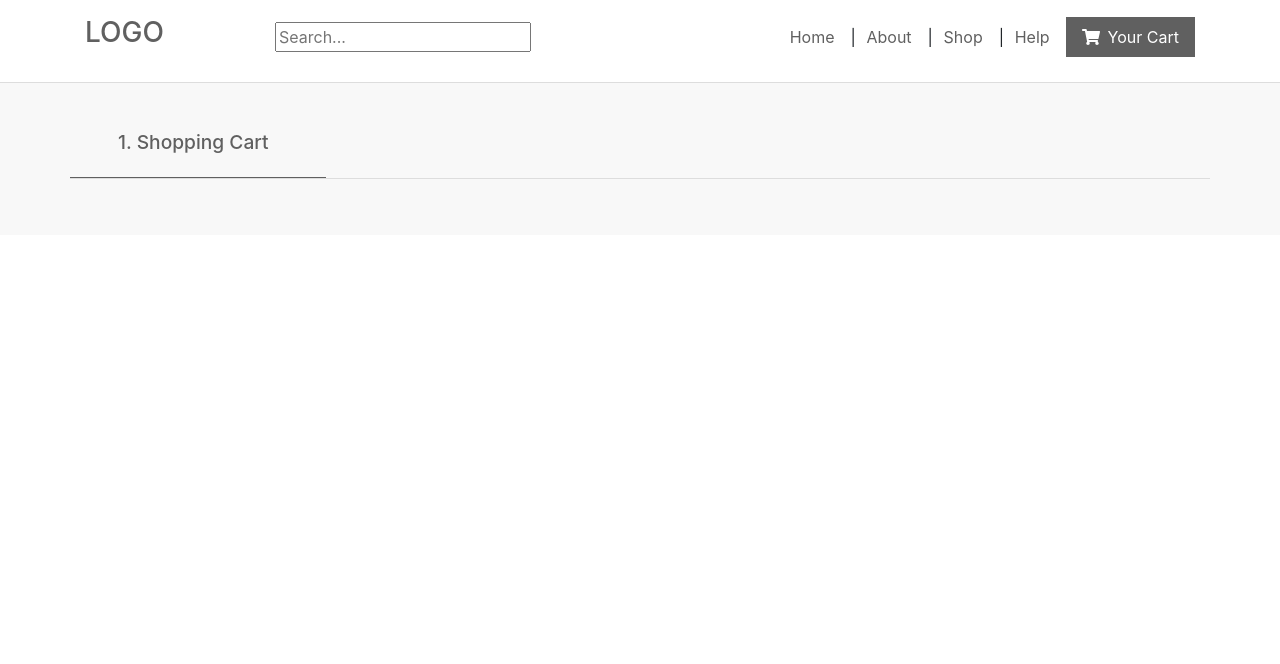
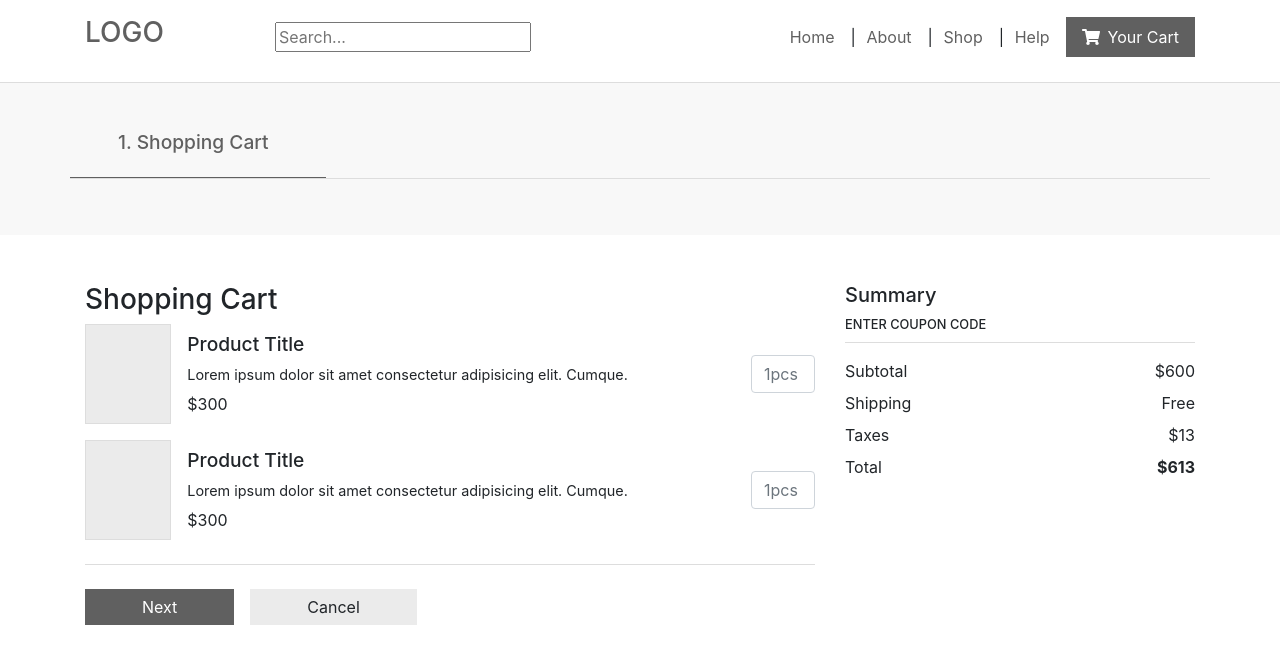
Before and after one commit to munirmahmud/test-webshop, a React (Create React App) app: page /cart in a window 1280 px wide. Shown: the top 664 px of the page. Built offline with nearby package versions, Linux system fonts and the light colour scheme.

Commit message:
Cart Product done

```diff
--- /dev/null
+++ b/src/components/CartItems/cartItemsStyles.css
@@ -0,0 +1,42 @@
+.cart-product-wrapper {
+  border-bottom: 1px solid #ddd;
+  padding-bottom: 1.5rem;
+  margin-bottom: 1.5rem;
+}
+.cart-content-wrapper {
+  width: 100%;
+}
+.product h2 {
+  font-size: 1.2rem;
+}
+.product p {
+  font-size: 0.9rem;
+  margin-bottom: 0.4rem;
+}
+.productimg {
+  width: 100px;
+  height: 100px;
+  background: #ebebeb;
+  border: 1px solid #ddd;
+}
+.product-quantity {
+  width: 4rem;
+}
+
+.coupon {
+  font-size: 0.8rem;
+  font-weight: 500;
+  border-bottom: 1px solid #ddd;
+}
+
+.cart-product-wrapper ~ .btn {
+  padding: 0.3rem 3.5rem;
+  border-radius: 0;
+}
+.btn-next {
+  background: #606060;
+  color: #fff;
+}
+.btn-cancel {
+  background: #ebebeb;
+}
--- /dev/null
+++ b/src/components/CartItems/index.jsx
@@ -0,0 +1,74 @@
+import React from 'react'
+import './cartItemsStyles.css'
+
+const CartItems = () => {
+    return (
+        <div className="container mt-5">
+            <div className="row">
+                <div className="col-md-8">
+                    <h3>Shopping Cart</h3>
+                    <div className="cart-product-wrapper">
+                        <div className="product d-flex mb-3">
+                            {/* <img src="" alt=""/> */}
+                            <div className="productimg mr-3"></div>
+                            <div className="cart-content-wrapper d-flex align-items-center">
+                                <div className="cart-content">
+                                    <h2>Product Title</h2>
+                                    <p>Lorem ipsum dolor sit amet consectetur adipisicing elit. Cumque.</p>
+                                    <div>$300</div>
+                                </div>
+                                <div className="product-quantity ml-auto">
+                                    <input className="form-control" type="text" placeholder="1pcs" />
+                                </div>
+                            </div>
+                        </div>
+                        <div className="product d-flex">
+                            {/* <img src="" alt=""/> */}
+                            <div className="productimg mr-3"></div>
+                            <div className="cart-content-wrapper d-flex align-items-center">
+                                <div className="cart-content">
+                                    <h2>Product Title</h2>
+                                    <p>Lorem ipsum dolor sit amet consectetur adipisicing elit. Cumque.</p>
+                                    <div>$300</div>
+                                </div>
+
+                                <div className="product-quantity ml-auto">
+                                    <input className="form-control" type="text" placeholder="1pcs" />
+                                </div>
+                            </div>
+                        </div>
+                    </div>
+
+                    <button type="button" className="btn btn-next">Next</button>
+                    <button type="button" className="btn btn-cancel ml-3">Cancel</button>
+                </div>
+
+                <div className="col-md-4">
+                    <h5>Summary</h5>
+                    <div className="coupon text-uppercase mb-3 pb-2">Enter Coupon Code</div>
+                    <div className="total-wrapper">
+                        <div className="d-flex justify-content-between mb-2">
+                            <span>Subtotal </span>
+                            <span>$600</span>
+                        </div>
+                        <div className="d-flex justify-content-between mb-2">
+                            <span>Shipping </span>
+                            <span>Free</span>
+                        </div>
+                        <div className="d-flex justify-content-between mb-2">
+                            <span>Taxes </span>
+                            <span>$13</span>
+                        </div>
+                    </div>
+
+                    <div className="d-flex justify-content-between">
+                        <span>Total</span>
+                        <strong>$613</strong>
+                    </div>
+                </div>
+            </div>
+        </div>
+    )
+}
+
+export default CartItems
--- a/src/pages/Cart.jsx
+++ b/src/pages/Cart.jsx
@@ -1,4 +1,5 @@
 import React from 'react'
+import CartItems from '../components/CartItems'
 import Header from '../components/Header'
 import PageHeading from '../components/PageHeading'
 
@@ -7,6 +8,7 @@ const Cart = () => {
         <div>
             <Header />
             <PageHeading />
+            <CartItems />
         </div>
     )
 }
```
